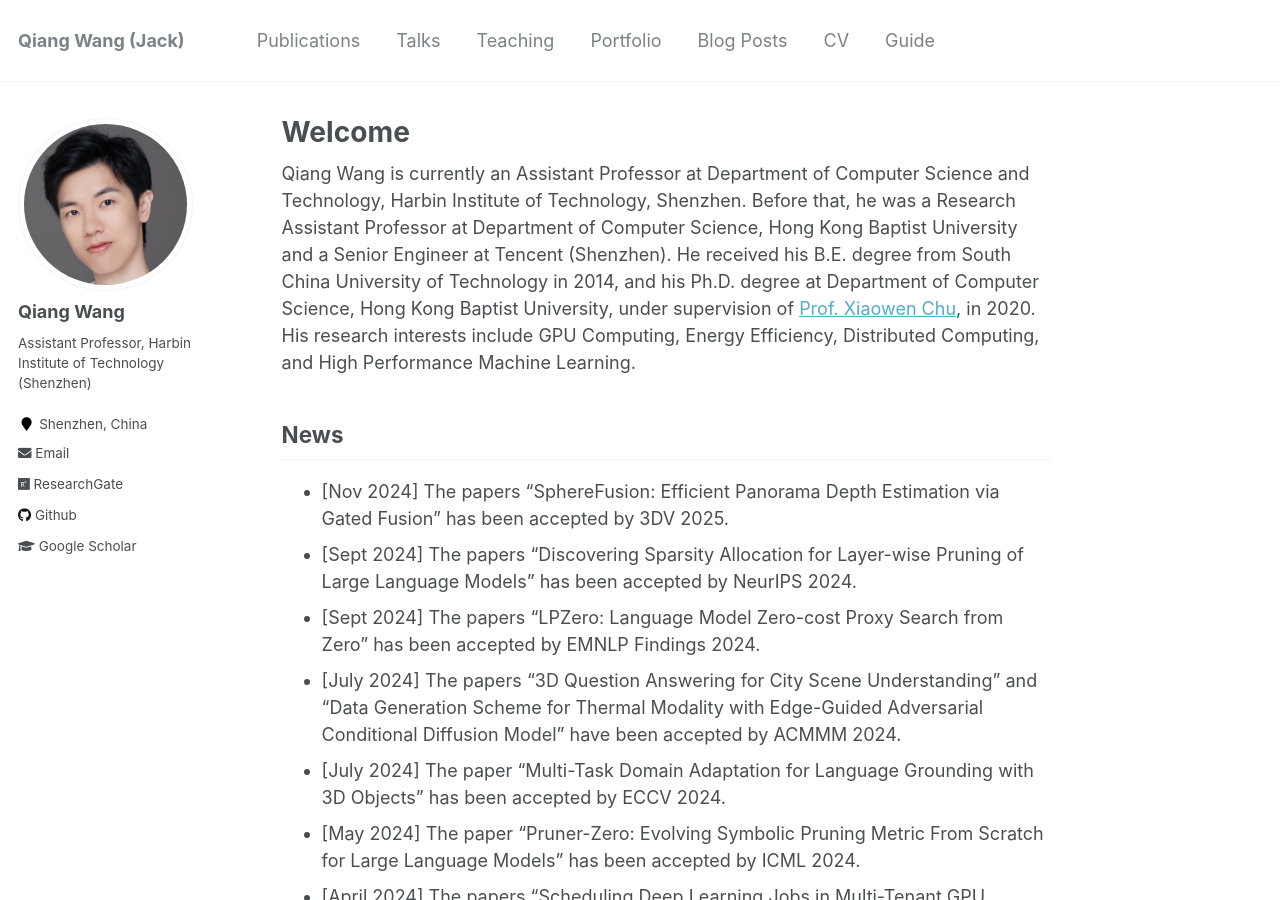
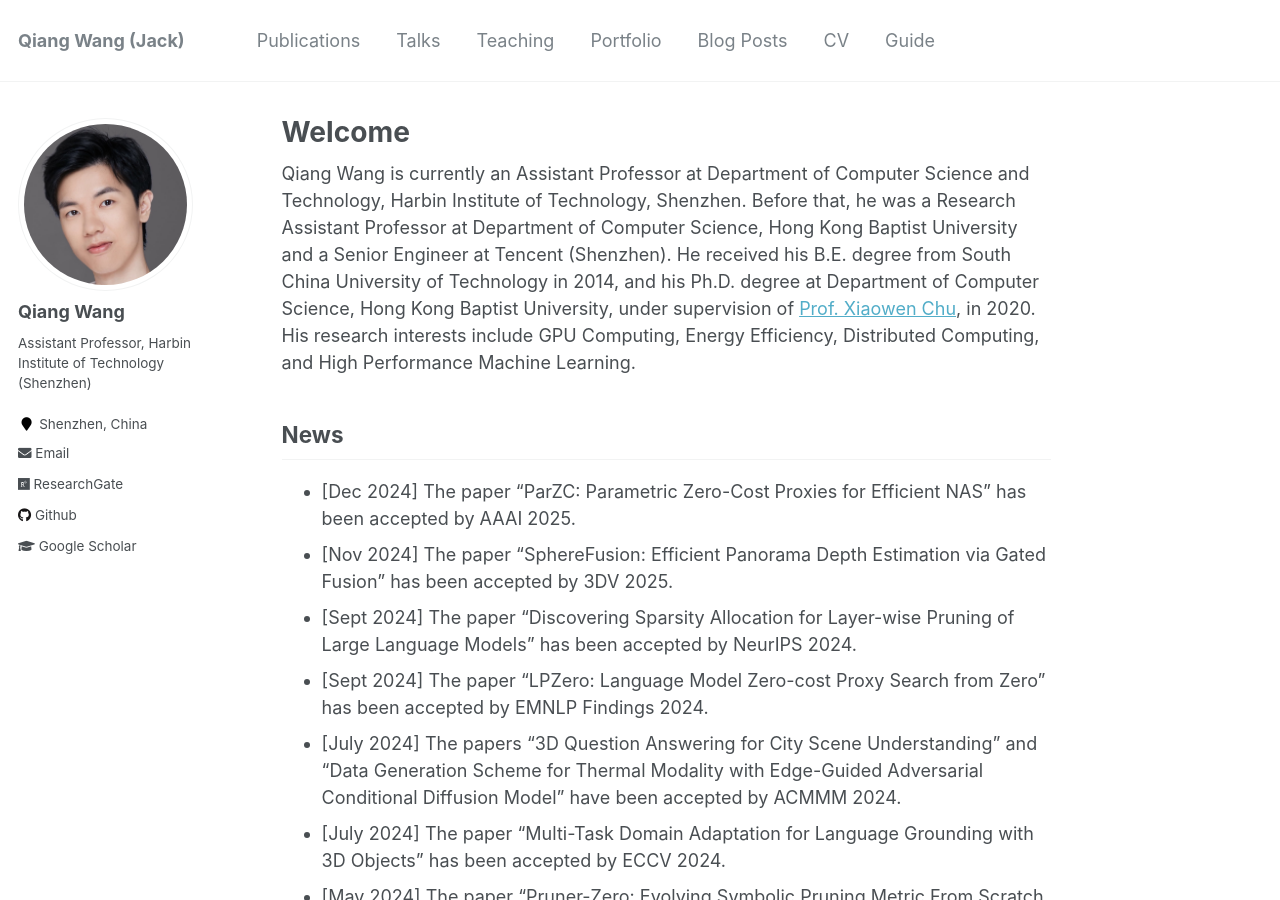
Before and after one commit to blackjack2015/blackjack2015.github.io, a Jekyll site: the page built from _pages/about.md, in a window 1280 px wide and 900 px high. Built offline with Jekyll 4.4.1, drawn with Linux system fonts in a browser that asks for light colours.

Commit message:
Update about.md

```diff
--- a/_pages/about.md
+++ b/_pages/about.md
@@ -12,9 +12,10 @@ redirect_from:
 Qiang Wang is currently an Assistant Professor at Department of Computer Science and Technology, Harbin Institute of Technology, Shenzhen. Before that, he was a Research Assistant Professor at Department of Computer Science, Hong Kong Baptist University and a Senior Engineer at Tencent (Shenzhen). He received his B.E. degree from South China University of Technology in 2014, and his Ph.D. degree at Department of Computer Science, Hong Kong Baptist University, under supervision of [Prof. Xiaowen Chu](https://sites.google.com/view/chuxiaowen), in 2020. His research interests include GPU Computing, Energy Efficiency, Distributed Computing, and High Performance Machine Learning.
 
 ## News
-+ \[Nov 2024\] The papers "SphereFusion: Efficient Panorama Depth Estimation via Gated Fusion" has been accepted by 3DV 2025.
-+ \[Sept 2024\] The papers "Discovering Sparsity Allocation for Layer-wise Pruning of Large Language Models" has been accepted by NeurIPS 2024.
-+ \[Sept 2024\] The papers "LPZero: Language Model Zero-cost Proxy Search from Zero" has been accepted by EMNLP Findings 2024.
++ \[Dec 2024\] The paper "ParZC: Parametric Zero-Cost Proxies for Efficient NAS" has been accepted by AAAI 2025.
++ \[Nov 2024\] The paper "SphereFusion: Efficient Panorama Depth Estimation via Gated Fusion" has been accepted by 3DV 2025.
++ \[Sept 2024\] The paper "Discovering Sparsity Allocation for Layer-wise Pruning of Large Language Models" has been accepted by NeurIPS 2024.
++ \[Sept 2024\] The paper "LPZero: Language Model Zero-cost Proxy Search from Zero" has been accepted by EMNLP Findings 2024.
 + \[July 2024\] The papers "3D Question Answering for City Scene Understanding" and "Data Generation Scheme for Thermal Modality with Edge-Guided Adversarial Conditional Diffusion Model" have been accepted by ACMMM 2024.
 + \[July 2024\] The paper "Multi-Task Domain Adaptation for Language Grounding with 3D Objects" has been accepted by ECCV 2024.
 + \[May 2024\] The paper "Pruner-Zero: Evolving Symbolic Pruning Metric From Scratch for Large Language Models" has been accepted by ICML 2024.
```
